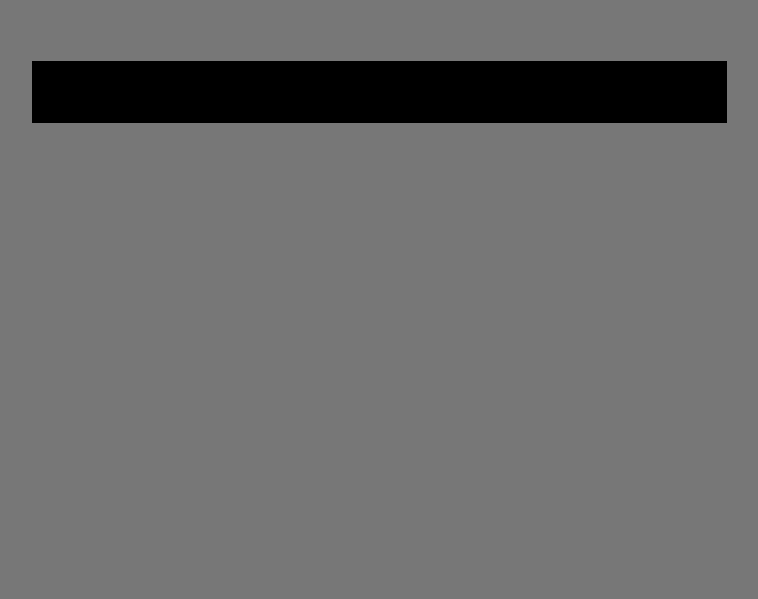
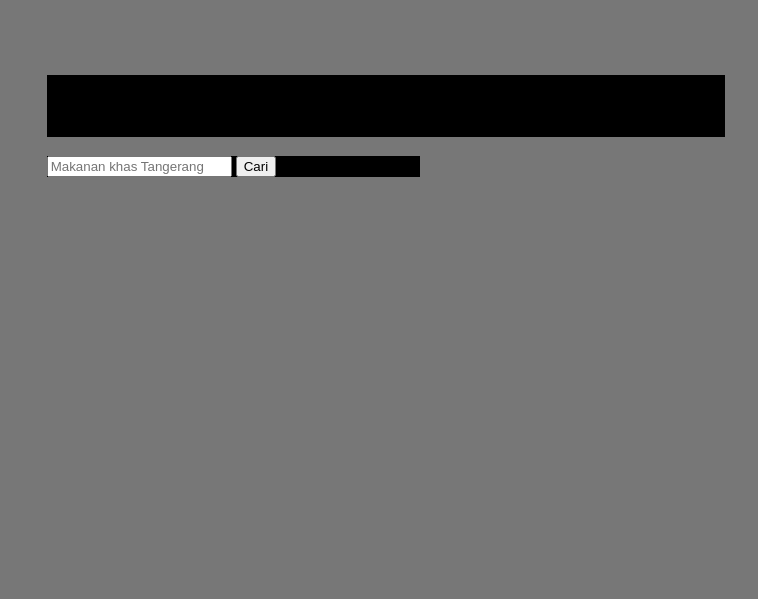
Before and after one commit to Alruycen/group1-kulinermhs, a PHP site: page /assets/tempat.php in a window 1280 px wide. Shown: the part 201-800 px from the top of the page, without its empty margins (31-789 px from the left). Run offline with PHP 8.4, Linux system fonts and the light colour scheme.

Commit message:
Update tempat.php

```diff
--- a/projek/assets/tempat.php
+++ b/projek/assets/tempat.php
@@ -1,19 +1,20 @@
+<title>Tempat</title>
 <style>
     .img-fluid {
         width:100%;
-        margin-bottom: 50px;
+        margin-bottom: 5%;
         height:10rem;
         object-fit:cover;
     }
     body {
-        padding:25px 50px 0 50px;
+        padding:2.5% 5% 0 5%;
         background:#777;
     }
     .row {
-        margin-left:5px;
+        margin-left:0.5%;
     }
     .col-sm-8 {
-        margin-right: 75px;
+        margin-right: 6%;
         max-width:60%;
         background: black;
     }
@@ -37,7 +38,10 @@
             </div>
         </div>
         <div class="col-sm-4">
-
+            <form class="d-flex">
+                <input class="form-control me-2" type="search" placeholder="Makanan khas Tangerang" aria-label="Search">
+                <button class="btn btn-outline-light" type="submit">Cari</button>
+            </form>
         </div>
     </div>
 </body>
```
